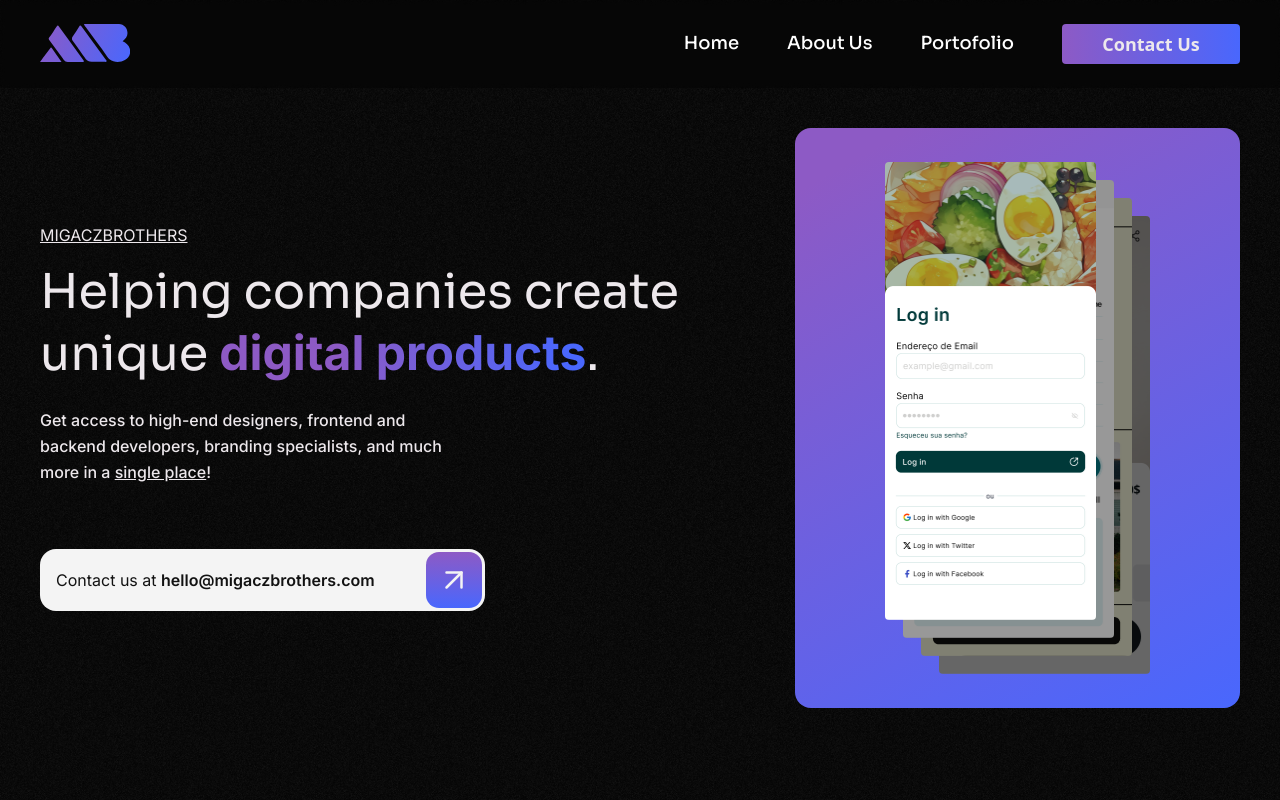
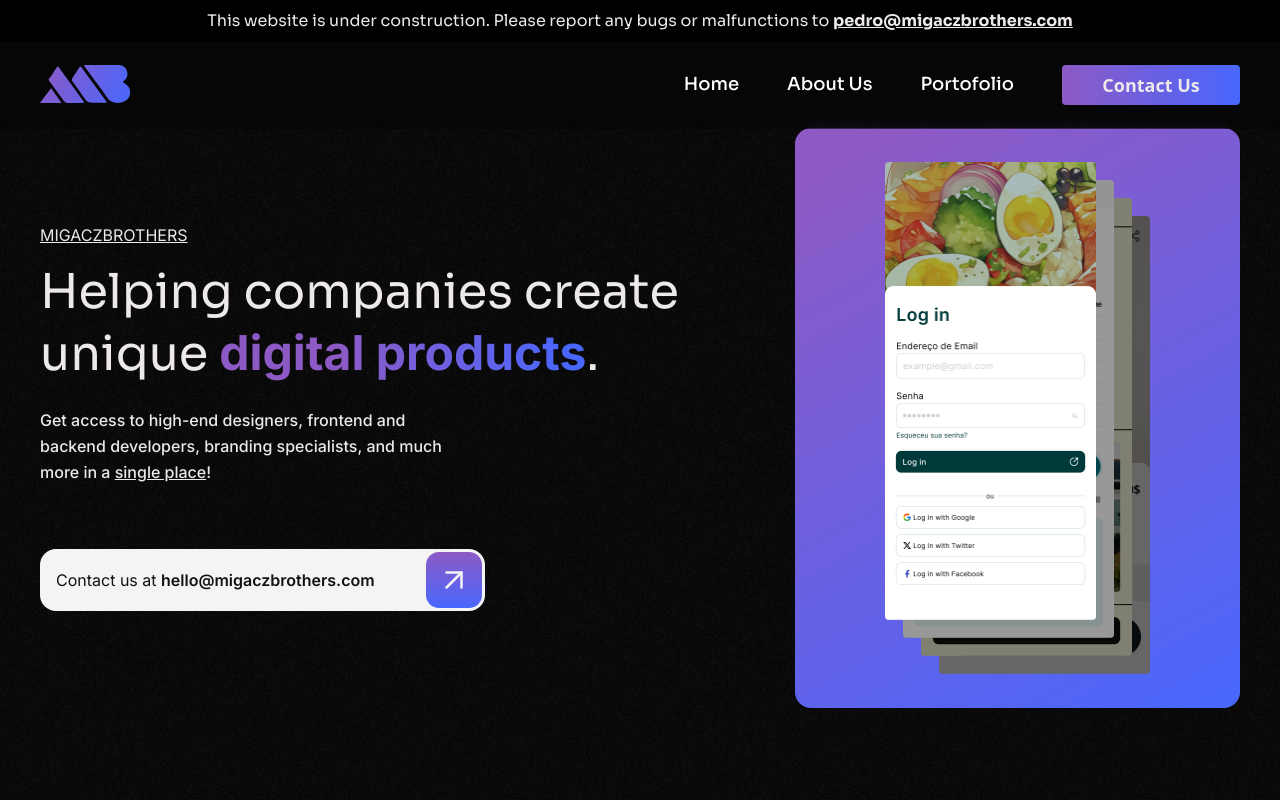
Before and after one commit to Migacz-Brothers/migacz-brothers, a Next.js app: page / in a window 1280 px wide. Shown: the top 800 px of the page. Built offline with nearby package versions, Linux system fonts and the light colour scheme.

Commit message:
add Supernav

```diff
--- a/components/Navbar/Navbar.tsx
+++ b/components/Navbar/Navbar.tsx
@@ -19,6 +19,7 @@ import BehanceMobileIcon from '../svgs/BehanceMobileIcon';
 import LinkedinMobileIcon from '../svgs/LinkedinMobileIcon';
 import DribbbleMobileIcon from '../svgs/DribbbleMobileIcon';
 import InstagramMobileIcon from '../svgs/InstagramMobileIcon';
+import Supernav from '../Supernav';
 
 export default function Navbar() {
   const [mobileOpen, setMobileOpen] = useState(false);
@@ -43,10 +44,12 @@ export default function Navbar() {
       {/* nav desktop */}
       <nav
         className={cn(
-          'w-full fixed top-0 left-0 py-6 z-[9999] duration-500',
+          // 'w-full fixed top-0 left-0 py-6 z-[9999] duration-500',
+          'w-full fixed top-0 left-0 pb-6 z-[9999] duration-500',
           scrolled && !mobileOpen ? 'navbar-scrolled-bg' : null
         )}
       >
+        <Supernav />
         <div className={cn(section, 'flex justify-between')}>
           <a href={'#home'}>
             <CompanyLogo className='w-[72px] h-[31px] md:w-[90px] md:h-[38px]' />
--- /dev/null
+++ b/components/Supernav.tsx
@@ -0,0 +1,21 @@
+import Link from 'next/link';
+import { section } from './design-system';
+
+export default function Supernav() {
+  return (
+    <div className='w-full bg-[#000000] mb-6 py-2 text-center'>
+      <div className={section}>
+        <span className='font-header'>
+          This website is under construction. Please report any bugs or
+          malfunctions to{' '}
+          <Link
+            href={'mailto:pedro@migaczbrothers.com'}
+            className='font-bold underline'
+          >
+            pedro@migaczbrothers.com
+          </Link>
+        </span>
+      </div>
+    </div>
+  );
+}
```
